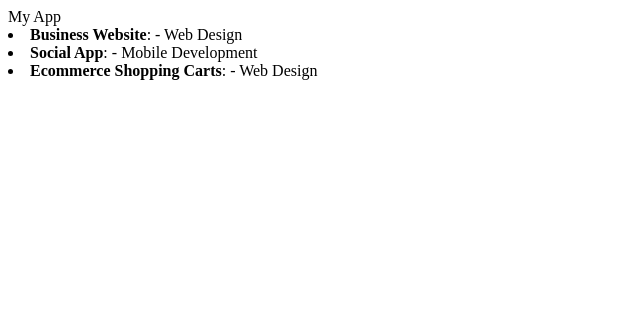
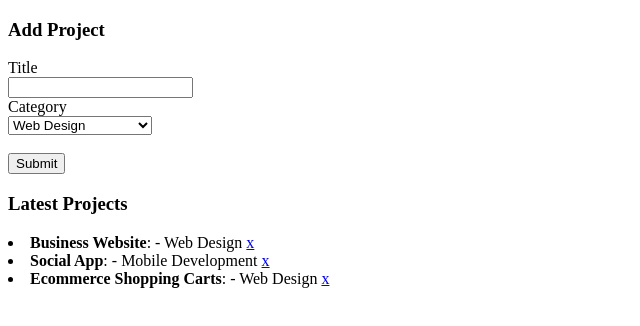
Before and after one commit to ovinokurov/Projects, a React (Create React App) app: page / in a window 1280 px wide. Shown: the top 326 px of the page, without its empty margins (0-640 px from the left). Built offline with nearby package versions, Linux system fonts and the light colour scheme.

Commit message:
Add and Delete Projects

```diff
--- a/package.json
+++ b/package.json
@@ -5,7 +5,8 @@
   "dependencies": {
     "react": "^16.4.0",
     "react-dom": "^16.4.0",
-    "react-scripts": "1.1.4"
+    "react-scripts": "1.1.4",
+    "uuid": "^3.2.1"
   },
   "scripts": {
     "start": "react-scripts start",
--- a/src/App.js
+++ b/src/App.js
@@ -1,7 +1,9 @@
 import React, { Component } from 'react';
+import uuid from 'uuid';
 import './App.css';
 import './Components/Projects';
 import Projects from './Components/Projects';
+import AddProject from './Components/AddProject';
 
 class App extends Component {
   constructor(){
@@ -15,24 +17,42 @@ class App extends Component {
   componentWillMount(){
     this.setState({projects:[
       {
+        id: uuid.v4(),
         title:'Business Website',
         category:'Web Design'
         },
         {
+        id: uuid.v4(),
         title:'Social App',
         category:'Mobile Development'
         },
         {
+        id: uuid.v4(),
         title:'Ecommerce Shopping Carts',
         category:'Web Design'
         }
     ]});
   }
+
+  handleAddProject(project)
+  {
+    let projects = this.state.projects;
+    projects.push(project);
+    this.setState({projects:projects});
+  }
+
+  handleDeleteProject(id)
+  {
+    let projects = this.state.projects;
+    let index = projects.findIndex(x => x.id === id);
+    projects.splice(index, 1);
+    this.setState({projects:projects});
+  }
   render() {
     return (
       <div className="App">
-        My App
-        <Projects projects={this.state.projects} />
+        <AddProject addProject={this.handleAddProject.bind(this)} />
+        <Projects projects={this.state.projects} onDelete={this.handleDeleteProject.bind(this)} />
       </div>
     );
   }
--- /dev/null
+++ b/src/Components/AddProject.js
@@ -0,0 +1,63 @@
+import React, { Component } from 'react';
+import uuid from 'uuid';
+class AddProject extends Component {
+  constructor(){
+    super();
+    this.state = {
+      newProject:{}
+    }
+  }
+
+  static defaultProps = {
+    categories: ['Web Design','Web Development','Mobile Development']
+  }
+
+  handleSubmit(e){
+    if(this.refs.title.value === ''){
+      alert('Title is required');
+    }else{
+      this.setState({newProject:{
+        id: uuid.v4(),
+        title: this.refs.title.value,
+        category:this.refs.category.value
+      }}, function(){
+        this.props.addProject(this.state.newProject);
+      });
+    }
+    e.preventDefault();
+  }
+
+  render() {
+    let categoryOptions = this.props.categories.map(category =>{
+      return <option key={category} value={category}>{category}</option>
+    });
+    return (
+      <div >
+        <h3>Add Project</h3>
+        <form onSubmit={this.handleSubmit.bind(this)}>
+          <div>
+            <label>Title</label><br/>
+            <input type="text" ref="title" />
+          </div>
+          <div>
+            <label>Category</label><br/>
+            <select ref="category">
+              {categoryOptions}
+            </select>
+            </div>
+            <br/>
+            <input type="submit" />
+            <br/>
+        </form>
+      </div>
+    );
+  }
+}
+
+
+AddProject.propTypes = {
+  //categories: React.PropTypes.array,
+  //addProject:React.PropTypes.func
+}
+
+export default AddProject;
--- a/src/Components/ProjectItem.js
+++ b/src/Components/ProjectItem.js
@@ -1,13 +1,24 @@
 import React, { Component } from 'react';
 
 class ProjectItem extends Component {
+
+  deleteProject(id)
+  {
+    this.props.onDelete(id);
+  }
+
   render() {
     return (
       <li className="ProjectItem">
-        <b>{this.props.project.title}</b>: - {this.props.project.category}
+        <b>{this.props.project.title}</b>: - {this.props.project.category} <a href="#" onClick={this.deleteProject.bind(this, this.props.project.id)}>x</a>
       </li>
     );
   }
 }
 
+ProjectItem.propTypes = {
+  //project: React.PropTypes.object,
+  //onDelete: React.propTypes.func
+}
+
 export default ProjectItem;
--- a/src/Components/Projects.js
+++ b/src/Components/Projects.js
@@ -2,21 +2,30 @@ import React, { Component } from 'react';
 import ProjectItem from './ProjectItem';
 
 class Projects extends Component {
+  DeleteProject(id){
+    this.props.onDelete(id);
+  }
   render() {
     let projectItems;
     if(this.props.projects){
       projectItems = this.props.projects.map(project => {
         return (
-          <ProjectItem key={project.title} project={project} />
+          <ProjectItem onDelete={this.DeleteProject.bind(this)} key={project.title} project={project} />
         );
       });
     }
     return (
       <div className="Projects">
+      <h3>Latest Projects</h3>
         {projectItems}
       </div>
     );
   }
 }
 
+Projects.propTypes = {
+  //projects: React.PropTypes.array,
+  //onDelete: React.propTypes.fun
+}
+
 export default Projects;
```
